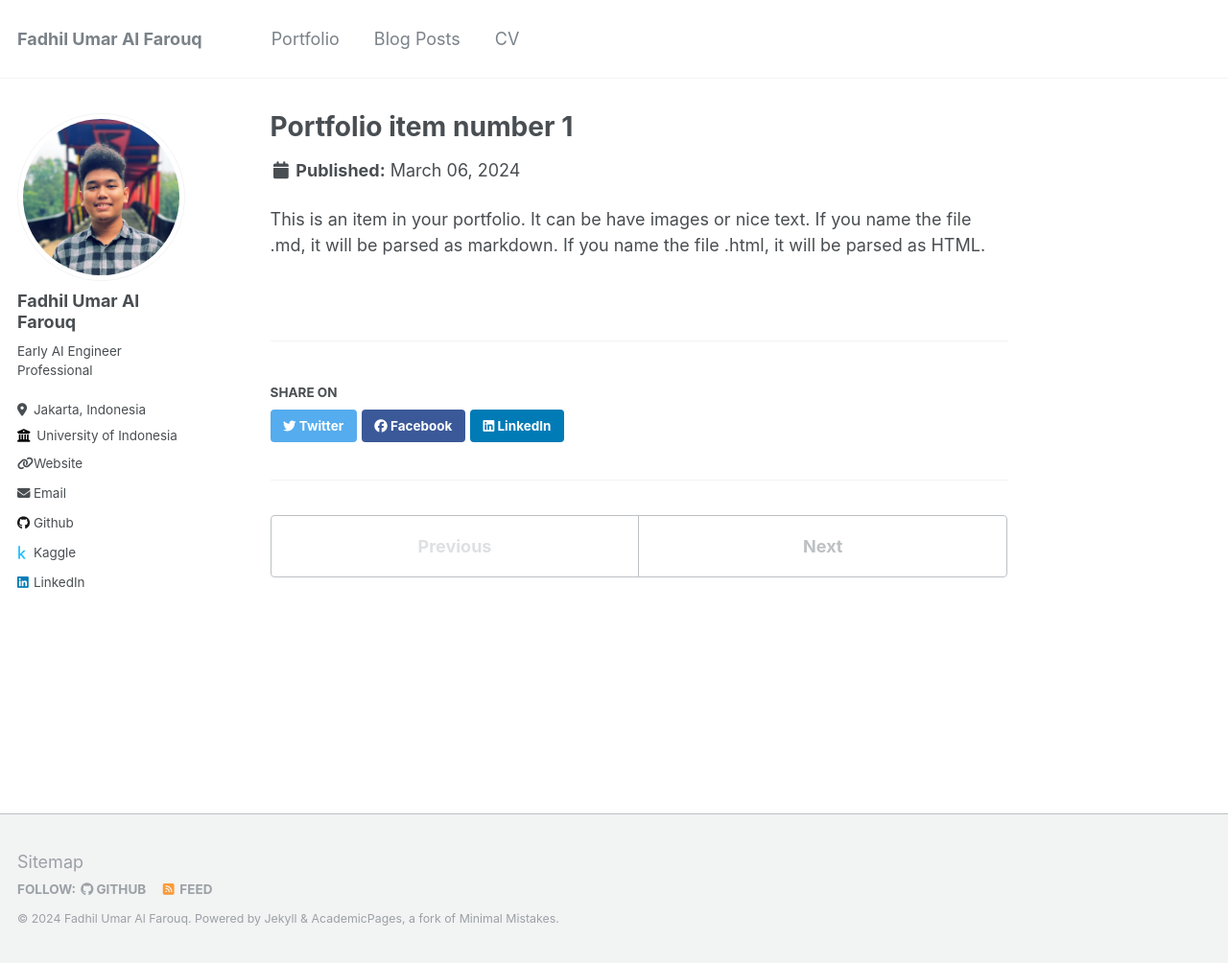
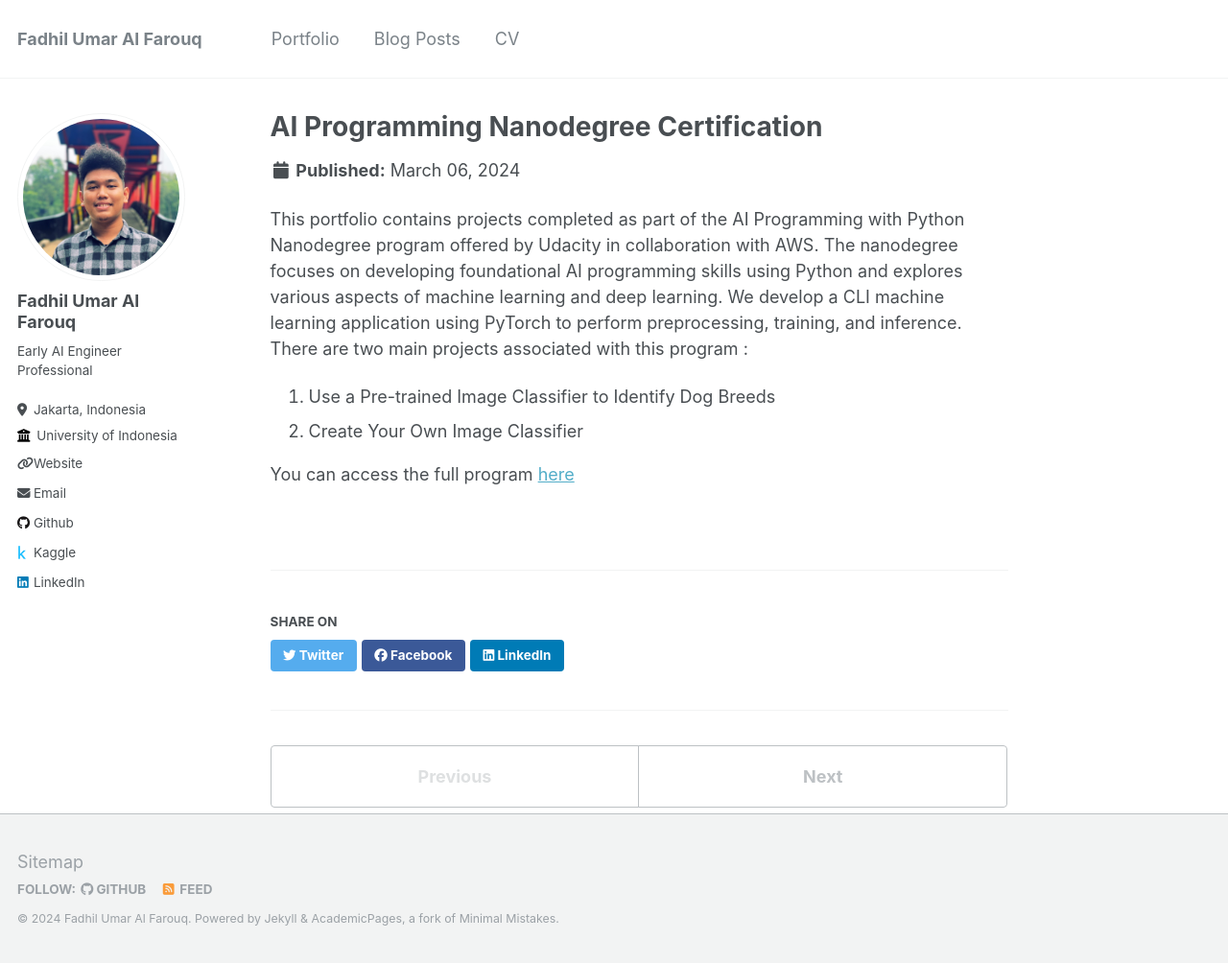
Before and after one commit to Alfadhils/Alfadhils.github.io, a Jekyll site: the page built from _portfolio/portfolio-1.md, in a window 1280 px wide and 1004 px high. Shown: the whole window at 96% size. Built offline with Jekyll 4.4.1, drawn with Linux system fonts in a browser that asks for light colours.

Commit message:
Add portofolios

```diff
--- a/_config.yml
+++ b/_config.yml
@@ -43,7 +43,7 @@ author:
   codepen          : # Username
   dribbble         : # Username
   github           : "Alfadhils"
-  kaggle           : "Alfa"
+  kaggle           : "fadhilumar"
   stackoverflow    : # User number or user number and name (i.e., use "1" or "1/jeff-atwood")
 
   # Social media
@@ -56,7 +56,7 @@ author:
   keybase          : # Username
   instagram        : # Username
   lastfm           : # Username
-  linkedin         : "Fadhil Umar Al Farouq"
+  linkedin         : "fadhil-u-bb7065140/"
   mastodon         : # URL
   medium           : # URL
   pinterest        : # Username
--- a/_portfolio/portfolio-1.md
+++ b/_portfolio/portfolio-1.md
@@ -1,7 +1,11 @@
 ---
-title: "Portfolio item number 1"
-excerpt: "Short description of portfolio item number 1<br/><img src='/images/500x300.png'>"
+title: "AI Programming Nanodegree Certification"
+excerpt: "Graduation Certificate of AIP Nanodegree Program 1<br/><img src='/images/Udacity_Nanodegree.png'>"
 collection: portfolio
 ---
 
-This is an item in your portfolio. It can be have images or nice text. If you name the file .md, it will be parsed as markdown. If you name the file .html, it will be parsed as HTML.
+This portfolio contains projects completed as part of the AI Programming with Python Nanodegree program offered by Udacity in collaboration with AWS. The nanodegree focuses on developing foundational AI programming skills using Python and explores various aspects of machine learning and deep learning. We develop a CLI machine learning application using PyTorch to perform preprocessing, training, and inference. There are two main projects associated with this program :
+1. Use a Pre-trained Image Classifier to Identify Dog Breeds
+2. Create Your Own Image Classifier
+
+You can access the full program [here](https://github.com/Alfadhils/AI-Programming-With-Python-Nanodegree)
```
Also changed, not shown: _portfolio/portfolio-2.html (deleted, +0 -7 lines), _portfolio/portfolio-2.md (added, +10 -0 lines), images/DL_DeepLearning.png (added), images/DL_TFD.png (added), images/Google_DatAny.png (added), images/Google_Python.png (added), images/IBM_DatSci.png (added), images/Udacity_Nanodegree.png (added).
